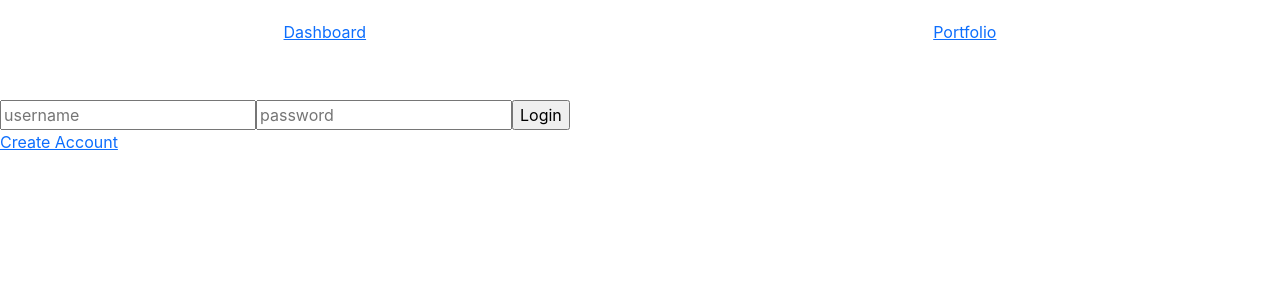
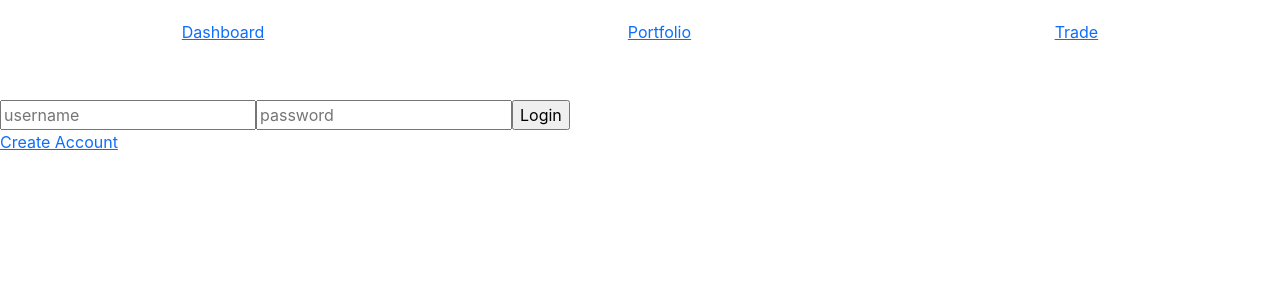
Before and after one commit to johnnyvi26/CryptoCademy-Frontend, a React (Create React App) app: page / in a window 1280 px wide. Shown: the top 300 px of the page. Built offline with nearby package versions, Linux system fonts and the light colour scheme; no server answers.

Commit message:
created route/link for trade

```diff
--- a/src/components/Header.js
+++ b/src/components/Header.js
@@ -9,6 +9,7 @@ const Header = () => {
           <p>Dashboard</p>
         </Link>
         <Link to="/portfolio">Portfolio</Link>
+        <Link to="/trade">Trade</Link>
       </Nav>
     </div>
   )
--- a/src/components/Main.js
+++ b/src/components/Main.js
@@ -32,6 +32,7 @@ const Main = () => {
         <Route path="createaccount" element={<NewUser setUser={setUser}/>}/>
         <Route path="dashboard" element={<Dashboard coinData={coinData} user={user}/>}/>
         <Route path="portfolio" element={<Portfolio user={user} coinData={coinData}/>}/>
+        <Route path="trade" element={<Trade user={user} coinData={coinData}/>}/>
       </Routes>
     </main>
   )
```
